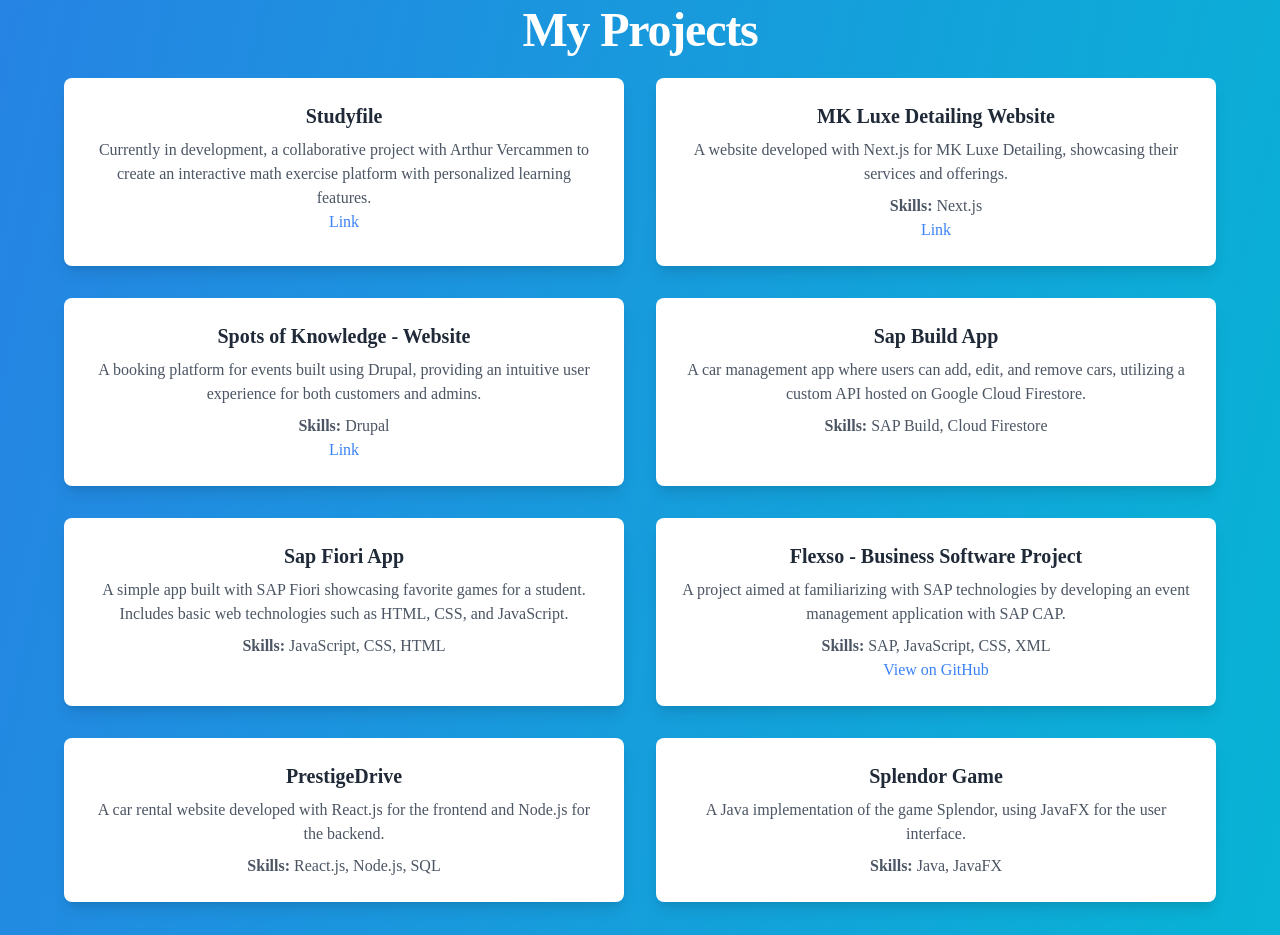
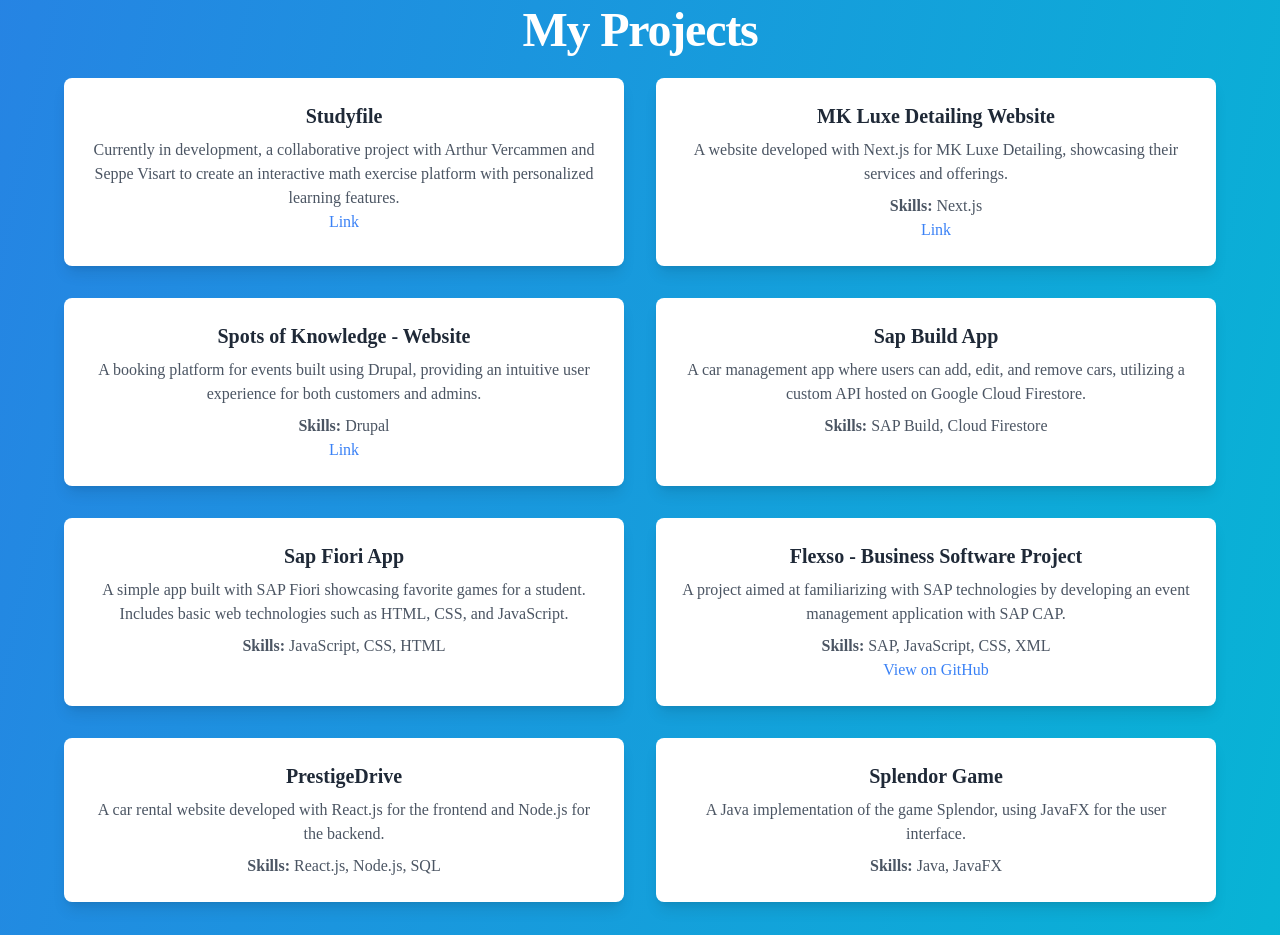
Before and after one commit to MohamedSeifEddin/website, a Next.js app: page / in a window 1280 px wide. Shown: the part 4500-5435 px from the top of the page. Built offline with nearby package versions, Linux system fonts and the light colour scheme; a web font is replaced by a local one.

Commit message:
Seppe added again

```diff
--- a/app/page.tsx
+++ b/app/page.tsx
@@ -288,8 +288,8 @@
                 </h3>
                 <p className="text-gray-600 mt-2">
                   Currently in development, a collaborative project with Arthur
-                  Vercammen to create an interactive math exercise platform with
-                  personalized learning features.
+                  Vercammen and Seppe Visart to create an interactive math
+                  exercise platform with personalized learning features.
                 </p>
                 <a
                   href="https://studyfile.be/"
```
